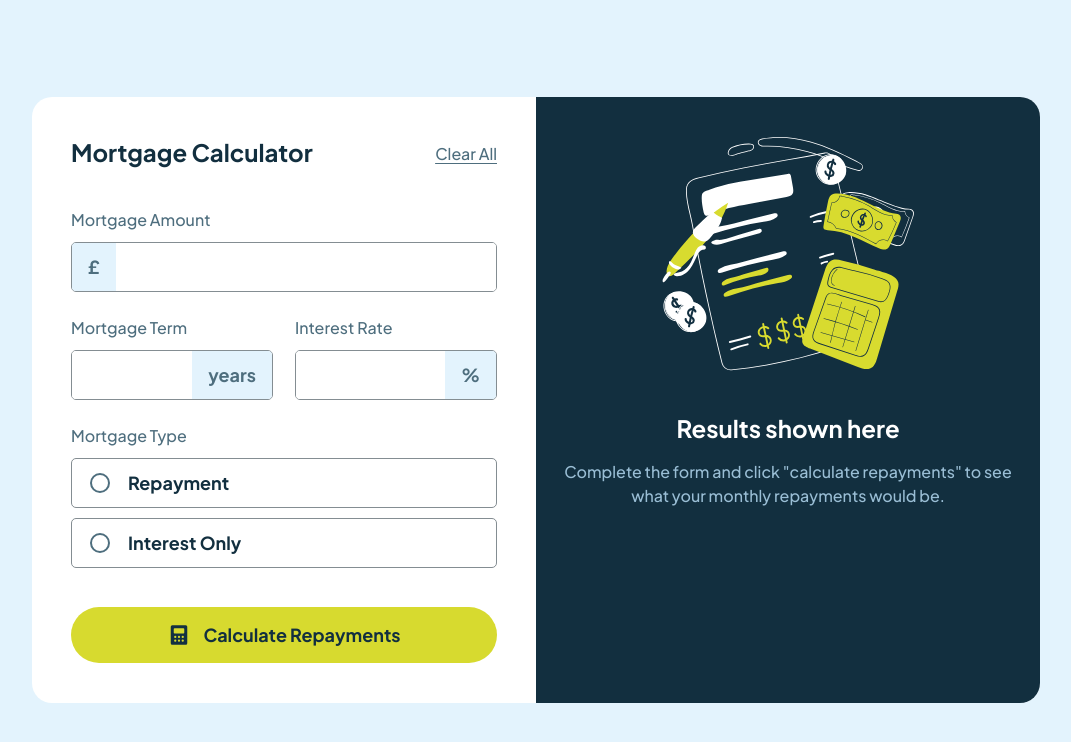
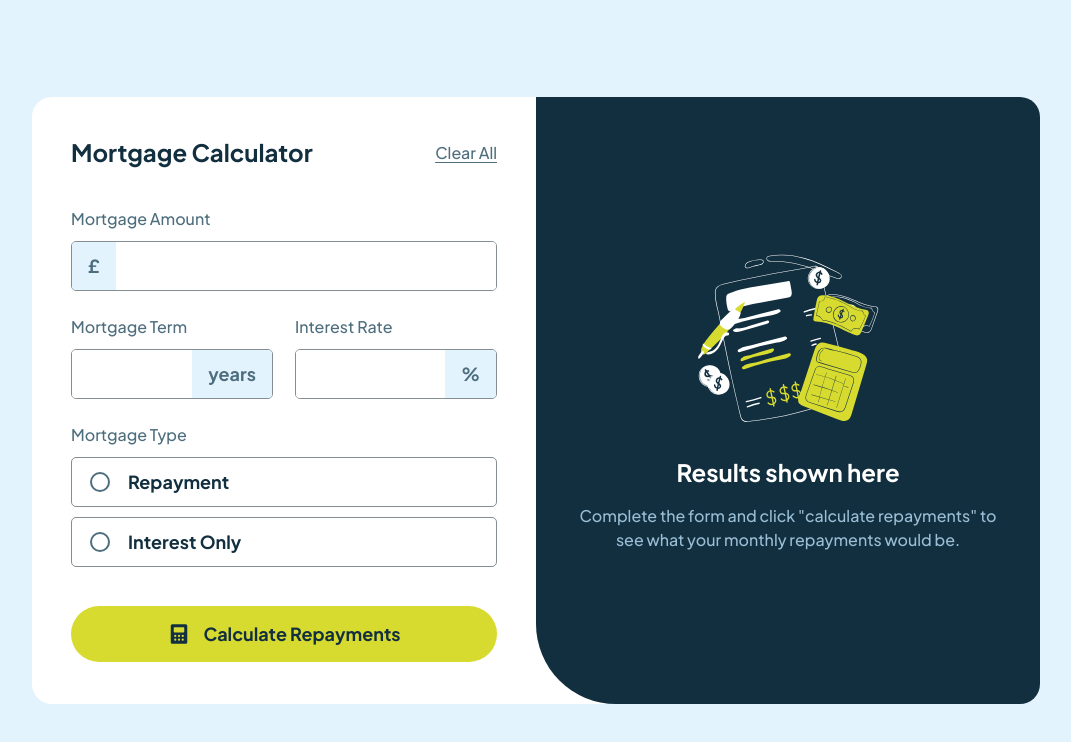
Before and after one commit to VenusY/frontend-mentor-mortgage-repayment-calculator, a React app: page / in a window 1280 px wide. Shown: the top 742 px of the page, without its empty margins (104-1175 px from the left). Built offline with nearby package versions, Linux system fonts and the light colour scheme.

Commit message:
Add desktop styling for default screen

```diff
--- a/src/styles/scss/DefaultScreen.scss
+++ b/src/styles/scss/DefaultScreen.scss
@@ -24,3 +24,14 @@
     color: var(--slate-300);
   }
 }
+
+@media screen and (min-width: 1100px) {
+  .default-screen {
+    padding: 152px 30px;
+    border-radius: 0 0 0 80px;
+
+    &__hero-image {
+      width: 192px;
+    }
+  }
+}
```
